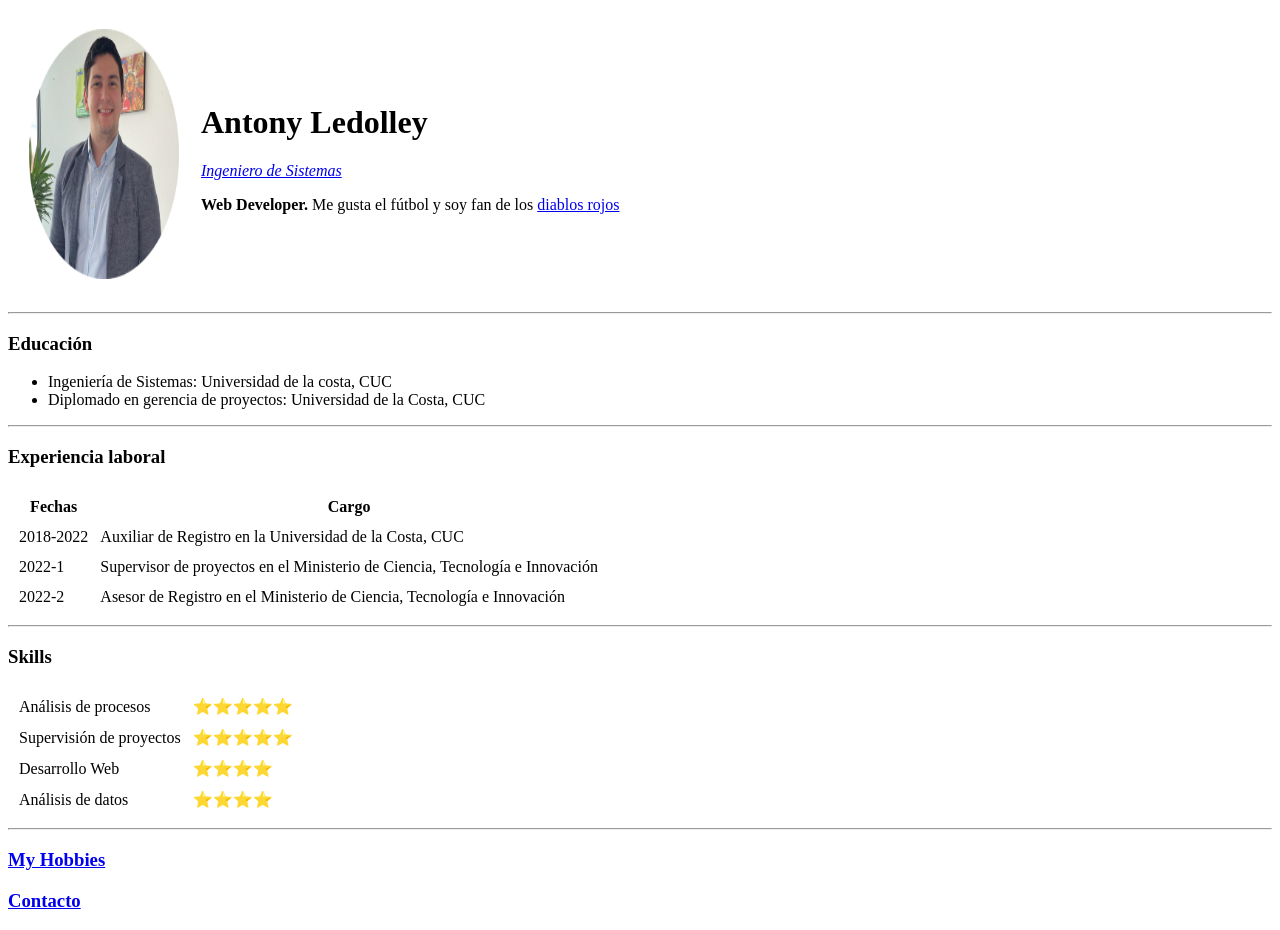
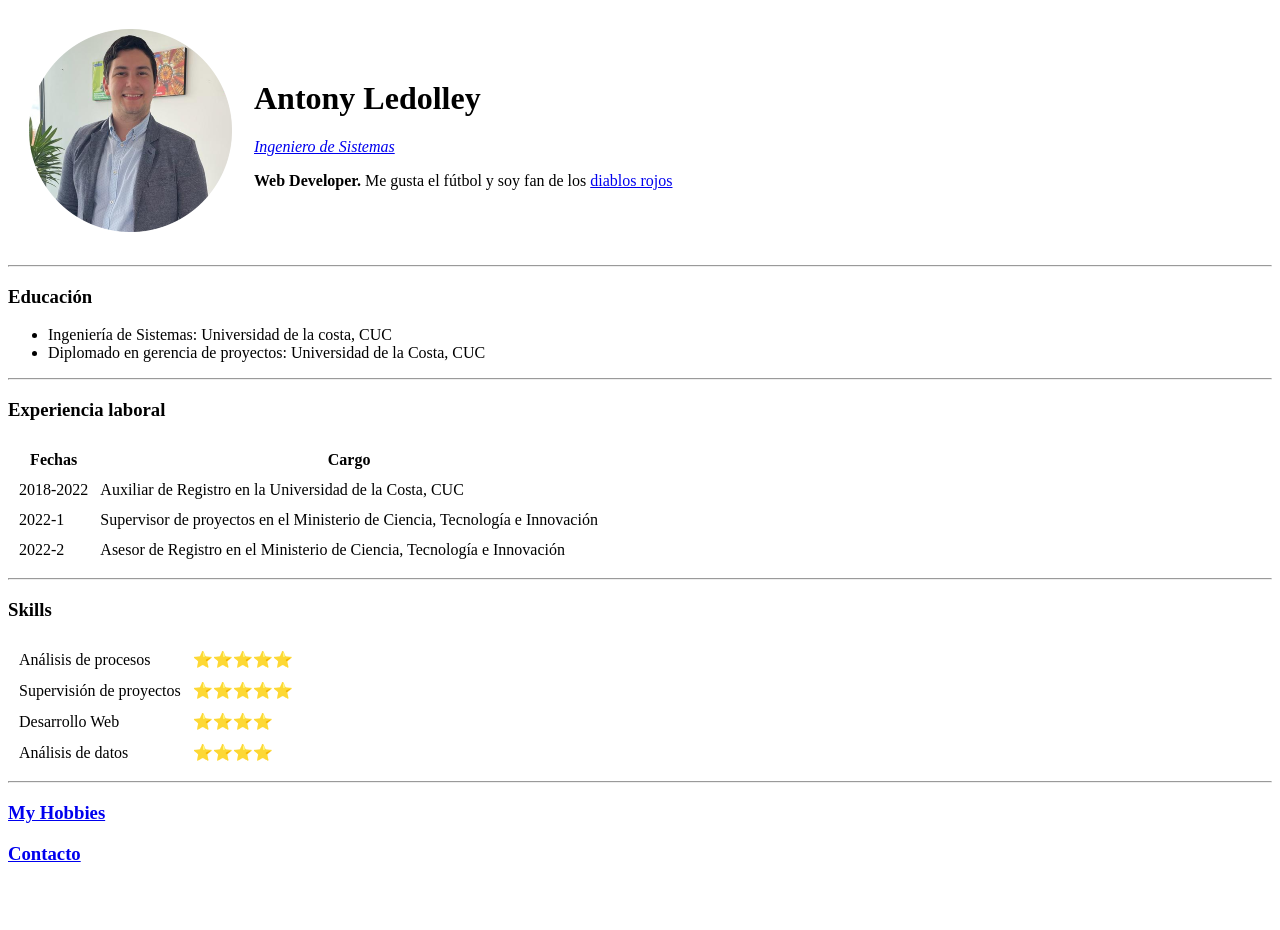
Before and after one commit to Ledolley/CV, a plain HTML site: page index.html in a window 1280 px wide. After the commit the page ends 883 px from the top, so only its background shows below. Drawn offline with Linux system fonts and the light colour scheme.

Commit message:
Update index.html

```diff
--- a/index.html
+++ b/index.html
@@ -6,7 +6,7 @@
 <body>
     <table cellspacing="20">
         <tr>
-            <td><img src="Imagenes/ProfilePicture.png" div="" height="250px" width="150px" alt="Antony profile picture"></td>
+            <td><img src="Imagenes/ProfilePicture.png" alt="Antony profile picture"></td>
             <td><h1>Antony Ledolley</h1>
                 <p><em><a href="https://app.certika.co/badges/MjUyMA==#gs.p0lv7j">Ingeniero de Sistemas</a></em></p>
                 <p><strong>Web Developer.</strong> Me gusta el fútbol y soy fan de los <a href="https://www.manutd.com/es">diablos rojos</a></p></td>
```
